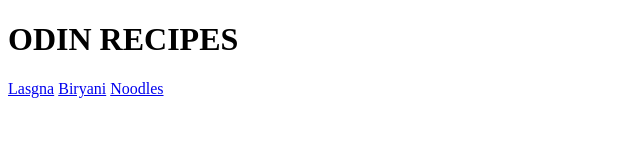
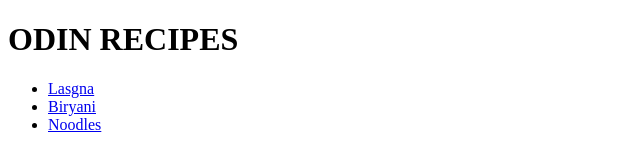
Before and after one commit to Piushhh/odin-recipes, a plain HTML site: page index.html in a window 1280 px wide. Shown: the whole page, without its empty margins (0-640 px from the left). Drawn offline with Linux system fonts and the light colour scheme.

Commit message:
Put the recipe links in an unordered list

```diff
--- a/index.html
+++ b/index.html
@@ -7,8 +7,10 @@
 </head>
 <body>
     <h1>ODIN RECIPES</h1>
-    <a href="recipes/lasagna.html">Lasgna</a>
-    <a href="recipes/biryani.html">Biryani</a>
-    <a href="recipes/noodles.html">Noodles</a>
+    <ul>
+        <li><a href="recipes/lasagna.html">Lasgna</a></li>
+        <li><a href="recipes/biryani.html">Biryani</a></li>
+        <li><a href="recipes/noodles.html">Noodles</a></li>
+    </ul>
 </body>
 </html>
```
